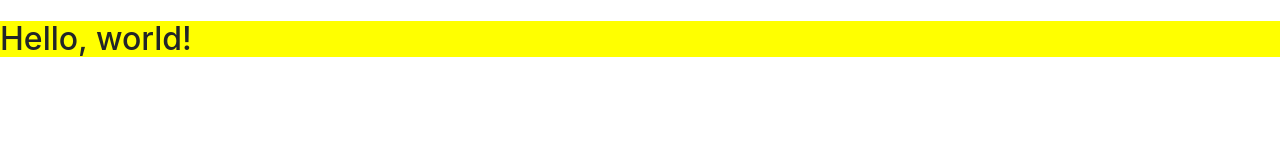
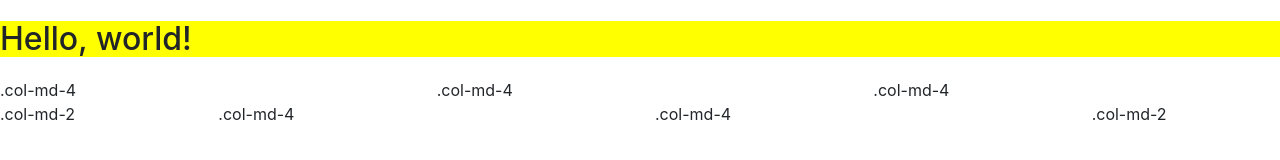
Before and after one commit to martinklotzman/portfolio, a plain HTML site: page index.html in a window 1280 px wide. Drawn offline with nearby package versions, Linux system fonts and the light colour scheme.

Commit message:
temp columns

```diff
--- a/index.html
+++ b/index.html
@@ -16,7 +16,19 @@
   <body>
     <h1>Hello, world!</h1>
 
-    <!-- Optional JavaScript -->
+    <div class="row">
+        <div class="col-md-4">.col-md-4</div>
+        <div class="col-md-4">.col-md-4</div>
+        <div class="col-md-4">.col-md-4</div>
+    </div>
+
+    <div class="row">
+        <div class="col-md-2">.col-md-2</div>
+        <div class="col-md-4">.col-md-4</div>
+        <div class="col-md-4">.col-md-4</div>
+        <div class="col-md-2">.col-md-2</div>
+    </div>
+
     <!-- jQuery first, then Popper.js, then Bootstrap JS -->
     <script src="https://code.jquery.com/jquery-3.2.1.slim.min.js" integrity="sha384-KJ3o2DKtIkvYIK3UENzmM7KCkRr/rE9/Qpg6aAZGJwFDMVNA/GpGFF93hXpG5KkN" crossorigin="anonymous"></script>
     <script src="https://cdnjs.cloudflare.com/ajax/libs/popper.js/1.11.0/umd/popper.min.js" integrity="sha384-b/U6ypiBEHpOf/4+1nzFpr53nxSS+GLCkfwBdFNTxtclqqenISfwAzpKaMNFNmj4" crossorigin="anonymous"></script>
```
